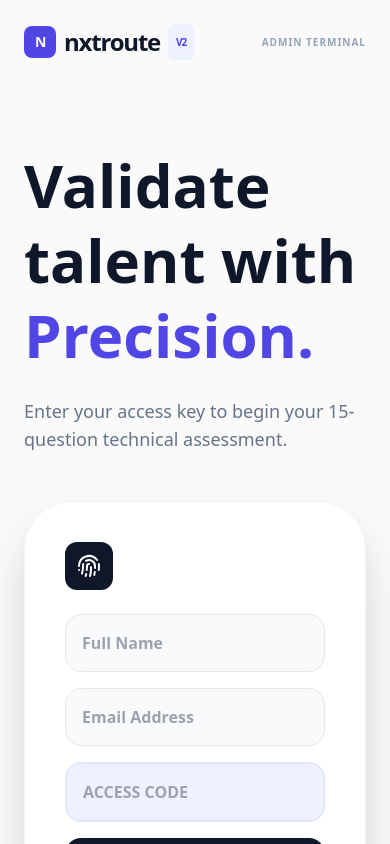
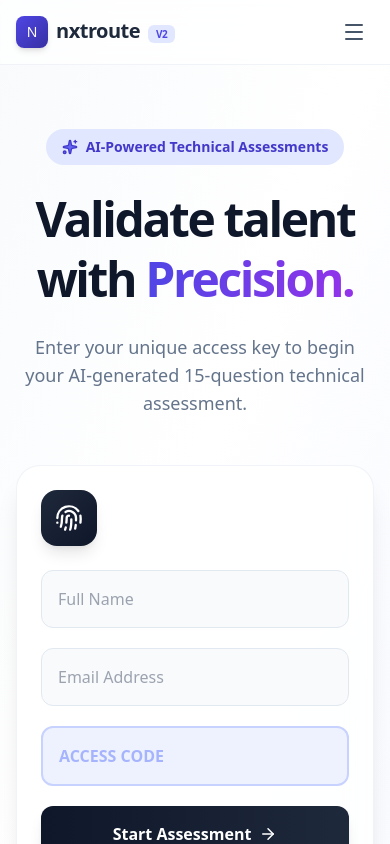
Before and after one commit to Himanshuxcodes/nxtroute, a React app in the folder frontend/: page / in a window 390 px wide. Shown: the top 844 px of the page. Built offline with nearby package versions, Linux system fonts and the light colour scheme; no server answers; the HTML template or start-up script is replaced by a standard one.

Commit message:
Enhanced UI & responsiveness

```diff
--- a/frontend/src/App.jsx
+++ b/frontend/src/App.jsx
@@ -1,4 +1,5 @@
 import { useState } from 'react';
+import { Menu, X } from 'lucide-react';
 import EntryGate from './components/EntryGate';
 import CandidateQuiz from './components/CandidateQuiz';
 import AdminLogin from './components/AdminLogin';
@@ -8,6 +9,7 @@ export default function App() {
   const [view, setView] = useState('landing');
   const [quizData, setQuizData] = useState(null);
   const [candidate, setCandidate] = useState(null);
+  const [mobileMenuOpen, setMobileMenuOpen] = useState(false);
 
   const startQuiz = (data, user) => {
     setQuizData(data);
@@ -16,21 +18,48 @@ export default function App() {
   };
 
   return (
-    <div className="min-h-screen bg-[#fafafa] text-slate-900 font-sans">
-      <nav className="p-6 flex justify-between items-center max-w-7xl mx-auto">
-        <div onClick={() => window.location.reload()} className="text-2xl font-black tracking-tighter cursor-pointer flex items-center gap-2">
-          <div className="w-8 h-8 bg-indigo-600 rounded-lg flex items-center justify-center text-white text-sm">N</div>
-          nxtroute <span className="text-indigo-600 text-[10px] font-bold bg-indigo-50 px-2 py-0.5 rounded-md">V2</span>
+    <div className="min-h-screen bg-gradient-to-br from-slate-50 via-white to-indigo-50/30 font-sans">
+      <nav className="sticky top-0 z-50 backdrop-blur-lg bg-white/70 border-b border-slate-200/50">
+        <div className="max-w-7xl mx-auto px-4 sm:px-6 lg:px-8">
+          <div className="flex justify-between items-center h-16">
+            {/* Logo */}
+            <div onClick={() => window.location.reload()} className="flex items-center gap-2 cursor-pointer group">
+              <div className="w-8 h-8 bg-gradient-to-br from-indigo-600 to-indigo-800 rounded-lg flex items-center justify-center text-white text-sm shadow-md group-hover:scale-105 transition-transform">
+                N
+              </div>
+              <span className="text-xl font-black tracking-tight text-slate-800">
+                nxtroute
+                <span className="text-indigo-600 text-[10px] font-bold bg-indigo-100 px-2 py-0.5 rounded-md ml-2">V2</span>
+              </span>
+            </div>
+
+            {/* Desktop nav */}
+            <div className="hidden md:flex items-center gap-6">
+              {view === 'landing' && (
+                <button onClick={() => setView('admin-login')} className="text-sm font-medium text-slate-600 hover:text-indigo-600 transition-colors">
+                  Admin Terminal
+                </button>
+              )}
+            </div>
+
+            {/* Mobile menu button */}
+            <button onClick={() => setMobileMenuOpen(!mobileMenuOpen)} className="md:hidden p-2 rounded-lg text-slate-600 hover:bg-slate-100">
+              {mobileMenuOpen ? <X size={24} /> : <Menu size={24} />}
+            </button>
+          </div>
+
+          {/* Mobile menu panel */}
+          {mobileMenuOpen && view === 'landing' && (
+            <div className="md:hidden py-4 border-t border-slate-200">
+              <button onClick={() => { setView('admin-login'); setMobileMenuOpen(false); }} className="block w-full text-left py-2 text-slate-600 hover:text-indigo-600">
+                Admin Terminal
+              </button>
+            </div>
+          )}
         </div>
-
-        {view === 'landing' && (
-          <button onClick={() => setView('admin-login')} className="text-[10px] font-black uppercase tracking-widest text-slate-400 hover:text-indigo-600 transition-colors">
-            Admin Terminal
-          </button>
-        )}
       </nav>
 
-      <main className="max-w-7xl mx-auto px-6">
+      <main className="max-w-7xl mx-auto px-4 sm:px-6 lg:px-8 py-8 md:py-12">
         {view === 'landing' && <EntryGate onStartQuiz={startQuiz} />}
         {view === 'quiz' && <CandidateQuiz quizData={quizData} candidateInfo={candidate} />}
         {view === 'admin-login' && <AdminLogin onAuth={() => setView('dashboard')} />}
--- a/frontend/src/components/EntryGate.jsx
+++ b/frontend/src/components/EntryGate.jsx
@@ -1,5 +1,5 @@
 import { useState } from 'react';
-import { Fingerprint, ArrowRight, Loader2 } from 'lucide-react';
+import { Fingerprint, ArrowRight, Loader2, Sparkles } from 'lucide-react';
 import API from '../api';
 
 export default function EntryGate({ onStartQuiz }) {
@@ -10,7 +10,6 @@ export default function EntryGate({ onStartQuiz }) {
     if (!formData.name || !formData.code) return alert("Missing fields");
     setLoading(true);
     try {
-      // Corrected Path
       const res = await API.get(`/access/${formData.code.toUpperCase()}`);
       onStartQuiz(res.data, { name: formData.name, email: formData.email });
     } catch (err) {
@@ -21,19 +20,29 @@ export default function EntryGate({ onStartQuiz }) {
   };
 
   return (
-    <div className="max-w-4xl mx-auto flex flex-col md:flex-row items-center gap-12 py-16">
-      <div className="flex-1 text-left">
-        <h1 className="text-6xl font-black text-slate-900 leading-tight">Validate talent with <span className="text-indigo-600">Precision.</span></h1>
-        <p className="text-slate-500 mt-6 text-lg">Enter your access key to begin your 15-question technical assessment.</p>
+    <div className="flex flex-col lg:flex-row items-center gap-12 py-8 md:py-16">
+      <div className="flex-1 text-center lg:text-left animate-fade-in-up">
+        <div className="inline-flex items-center gap-2 px-4 py-2 bg-indigo-100 rounded-full text-indigo-700 text-sm font-semibold mb-6">
+          <Sparkles size={16} className="fill-indigo-500" />
+          AI-Powered Technical Assessments
+        </div>
+        <h1 className="text-5xl sm:text-6xl lg:text-7xl font-black text-slate-900 leading-tight tracking-tighter">
+          Validate talent with <span className="bg-gradient-to-r from-indigo-600 to-purple-600 bg-clip-text text-transparent">Precision.</span>
+        </h1>
+        <p className="text-slate-500 mt-6 text-lg max-w-2xl mx-auto lg:mx-0">
+          Enter your unique access key to begin your AI-generated 15‑question technical assessment.
+        </p>
       </div>
 
-      <div className="w-full max-w-md bg-white p-10 rounded-[3rem] shadow-2xl border border-slate-100">
-        <div className="w-12 h-12 bg-slate-900 rounded-xl flex items-center justify-center text-white mb-6"><Fingerprint size={24} /></div>
-        <div className="space-y-4">
-          <input className="w-full p-4 bg-slate-50 border rounded-2xl outline-none focus:border-indigo-500 font-bold" placeholder="Full Name" onChange={(e) => setFormData({...formData, name: e.target.value})} />
-          <input className="w-full p-4 bg-slate-50 border rounded-2xl outline-none focus:border-indigo-500 font-bold" placeholder="Email Address" onChange={(e) => setFormData({...formData, email: e.target.value})} />
-          <input className="w-full p-4 bg-indigo-50 border-2 border-indigo-100 rounded-2xl outline-none focus:border-indigo-500 font-black text-indigo-600 uppercase" placeholder="ACCESS CODE" onChange={(e) => setFormData({...formData, code: e.target.value})} />
-          <button onClick={handleJoin} disabled={loading} className="w-full py-4 bg-slate-900 text-white rounded-2xl font-bold flex items-center justify-center gap-2 hover:bg-indigo-600 transition-all">
+      <div className="w-full max-w-md glass-card rounded-3xl p-6 sm:p-8 border border-slate-200/50 animate-fade-in-up animation-delay-200">
+        <div className="w-14 h-14 bg-gradient-to-br from-slate-800 to-slate-900 rounded-2xl flex items-center justify-center text-white mb-6 shadow-lg">
+          <Fingerprint size={28} />
+        </div>
+        <div className="space-y-5">
+          <input className="w-full p-4 bg-slate-50 border border-slate-200 rounded-xl outline-none focus:border-indigo-500 focus:ring-2 focus:ring-indigo-200 transition-all font-medium" placeholder="Full Name" onChange={(e) => setFormData({...formData, name: e.target.value})} />
+          <input className="w-full p-4 bg-slate-50 border border-slate-200 rounded-xl outline-none focus:border-indigo-500 focus:ring-2 focus:ring-indigo-200 transition-all font-medium" placeholder="Email Address" type="email" onChange={(e) => setFormData({...formData, email: e.target.value})} />
+          <input className="w-full p-4 bg-indigo-50 border-2 border-indigo-200 rounded-xl outline-none focus:border-indigo-600 font-bold text-indigo-700 uppercase placeholder:text-indigo-300" placeholder="ACCESS CODE" onChange={(e) => setFormData({...formData, code: e.target.value})} />
+          <button onClick={handleJoin} disabled={loading} className="w-full py-4 bg-gradient-to-r from-slate-900 to-slate-800 text-white rounded-xl font-bold flex items-center justify-center gap-2 hover:from-indigo-600 hover:to-indigo-700 transition-all shadow-lg hover:shadow-xl disabled:opacity-70">
             {loading ? <Loader2 className="animate-spin" /> : <>Start Assessment <ArrowRight size={18} /></>}
           </button>
         </div>
--- a/frontend/src/components/ProtocolDashboard.jsx
+++ b/frontend/src/components/ProtocolDashboard.jsx
@@ -1,5 +1,5 @@
 import { useState, useEffect } from 'react';
-import { Download, Layout, Users, Trash2, Plus, ListFilter, Tag, Bookmark, Copy, Check } from 'lucide-react';
+import { Download, Trash2, Plus, ListFilter, Tag, Bookmark, Copy, Check } from 'lucide-react';
 import API from '../api';
 import RouteGenerator from './RouteGenerator';
 
@@ -62,9 +62,9 @@ export default function ProtocolDashboard() {
 
   return (
     <div className="py-10">
-      <div className="flex justify-between items-end mb-12">
+      <div className="flex flex-col md:flex-row justify-between items-start md:items-end gap-6 mb-12">
         <div>
-          <h1 className="text-5xl font-black tracking-tight text-slate-900">Admin Terminal</h1>
+          <h1 className="text-4xl sm:text-5xl font-black tracking-tight text-slate-900">Admin Terminal</h1>
           <div className="flex gap-8 mt-8">
             <button
               onClick={() => setTab('protocols')}
@@ -81,7 +81,7 @@ export default function ProtocolDashboard() {
           </div>
         </div>
 
-        <div className="flex gap-4">
+        <div className="flex flex-wrap gap-4">
           {tab === 'submissions' && (
             <div className="relative">
               <select
@@ -102,7 +102,7 @@ export default function ProtocolDashboard() {
 
           <button
             onClick={() => setModalOpen(true)}
-            className="bg-slate-900 text-white px-8 py-4 rounded-2xl font-black text-xs uppercase tracking-widest hover:bg-indigo-600 transition-all shadow-xl flex items-center gap-2"
+            className="bg-slate-900 text-white px-6 py-4 rounded-2xl font-black text-xs uppercase tracking-widest hover:bg-indigo-600 transition-all shadow-xl flex items-center gap-2"
           >
             <Plus size={18}/> New Protocol
           </button>
@@ -110,7 +110,7 @@ export default function ProtocolDashboard() {
           {tab === 'submissions' && displayList.length > 0 && (
             <button
               onClick={downloadCSV}
-              className="bg-emerald-600 text-white px-8 py-4 rounded-2xl font-black text-xs uppercase tracking-widest flex items-center gap-2 hover:bg-emerald-700 transition-all shadow-lg shadow-emerald-100"
+              className="bg-emerald-600 text-white px-6 py-4 rounded-2xl font-black text-xs uppercase tracking-widest flex items-center gap-2 hover:bg-emerald-700 transition-all shadow-lg shadow-emerald-100"
             >
               <Download size={18}/> Export CSV
             </button>
@@ -118,19 +118,20 @@ export default function ProtocolDashboard() {
         </div>
       </div>
 
-      <div className="bg-white rounded-[3rem] shadow-2xl border border-slate-100 overflow-hidden">
+      {/* Desktop Table */}
+      <div className="hidden md:block bg-white rounded-3xl shadow-xl border border-slate-100 overflow-hidden">
         <table className="w-full text-left">
           <thead className="bg-slate-50 border-b">
             <tr>
-              <th className="px-12 py-6 text-xs font-black uppercase text-slate-400 tracking-widest">Identity & Context</th>
-              <th className="px-12 py-6 text-xs font-black uppercase text-slate-400 tracking-widest text-right">Results & Control</th>
+              <th className="px-6 py-5 text-xs font-black uppercase text-slate-400">Identity & Context</th>
+              <th className="px-6 py-5 text-xs font-black uppercase text-slate-400 text-right">Results & Control</th>
             </tr>
           </thead>
           <tbody className="divide-y divide-slate-100">
             {tab === 'protocols' ? (
               data.interviews.map(i => (
                 <tr key={i._id} className="group hover:bg-slate-50 transition-colors">
-                  <td className="px-12 py-10">
+                  <td className="px-6 py-8">
                     <div className="font-black text-2xl text-slate-900 mb-1">{i.title}</div>
                     <div className="flex items-center gap-2">
                       <div className="text-indigo-600 font-mono font-black text-lg bg-indigo-50 px-3 py-1 rounded-lg inline-block uppercase tracking-wider">
@@ -144,12 +145,12 @@ export default function ProtocolDashboard() {
                       </button>
                     </div>
                   </td>
-                  <td className="px-12 py-10 text-right">
+                  <td className="px-6 py-8 text-right">
                     <button
                       onClick={() => deleteItem('protocol', i._id)}
-                      className="p-4 text-slate-200 hover:text-rose-500 hover:bg-rose-50 rounded-2xl transition-all opacity-0 group-hover:opacity-100"
+                      className="p-3 text-slate-200 hover:text-rose-500 hover:bg-rose-50 rounded-xl transition-all opacity-0 group-hover:opacity-100"
                     >
-                      <Trash2 size={24}/>
+                      <Trash2 size={22}/>
                     </button>
                   </td>
                 </tr>
@@ -157,31 +158,31 @@ export default function ProtocolDashboard() {
             ) : (
               displayList.map(s => (
                 <tr key={s._id} className="group hover:bg-slate-50 transition-colors">
-                  <td className="px-12 py-10">
-                    <div className="font-black text-4xl text-slate-900 mb-3 tracking-tighter uppercase italic">
+                  <td className="px-6 py-8">
+                    <div className="font-black text-3xl text-slate-900 mb-2 tracking-tighter uppercase italic">
                       {s.candidateName}
                     </div>
                     <div className="flex flex-col gap-2">
-                      <div className="text-slate-500 text-lg font-bold flex items-center gap-2">
+                      <div className="text-slate-500 text-base font-bold flex items-center gap-2">
                         <Bookmark size={18} className="text-indigo-500" /> {s.interviewTitle || "Assessment Log"}
                       </div>
-                      <div className="text-slate-400 text-sm font-black uppercase flex items-center gap-2 tracking-widest">
-                        <Tag size={16} className="text-indigo-400" /> {s.interviewCode} • {s.candidateEmail}
+                      <div className="text-slate-400 text-xs font-black uppercase flex items-center gap-2 tracking-widest">
+                        <Tag size={14} className="text-indigo-400" /> {s.interviewCode} • {s.candidateEmail}
                       </div>
                     </div>
                   </td>
-                  <td className="px-12 py-10 text-right flex items-center justify-end gap-12">
+                  <td className="px-6 py-8 text-right flex items-center justify-end gap-8">
                     <div className="text-right">
-                      <div className={`text-6xl font-black ${s.score >= 70 ? 'text-emerald-500' : 'text-amber-500'}`}>
+                      <div className={`text-5xl font-black ${s.score >= 70 ? 'text-emerald-500' : 'text-amber-500'}`}>
                         {s.score}%
                       </div>
-                      <div className="text-xs font-black text-slate-300 uppercase tracking-widest mt-1">Final Performance</div>
+                      <div className="text-[10px] font-black text-slate-300 uppercase tracking-widest mt-1">Final Performance</div>
                     </div>
                     <button
                       onClick={() => deleteItem('submission', s._id)}
-                      className="p-4 text-slate-200 hover:text-rose-500 hover:bg-rose-50 rounded-2xl transition-all opacity-0 group-hover:opacity-100"
+                      className="p-3 text-slate-200 hover:text-rose-500 hover:bg-rose-50 rounded-xl transition-all opacity-0 group-hover:opacity-100"
                     >
-                      <Trash2 size={32}/>
+                      <Trash2 size={28}/>
                     </button>
                   </td>
                 </tr>
@@ -189,9 +190,69 @@ export default function ProtocolDashboard() {
             )}
           </tbody>
         </table>
+
+        {/* Empty state for desktop */}
+        {((tab === 'protocols' && data.interviews.length === 0) || (tab === 'submissions' && displayList.length === 0)) && (
+          <div className="py-24 text-center">
+            <div className="text-slate-200 font-black uppercase tracking-[0.5em] text-lg">System Empty / No Matches</div>
+          </div>
+        )}
       </div>
 
-      {/* MODAL INTEGRATION WITH CANCEL LOGIC */}
+      {/* Mobile Card View */}
+      <div className="md:hidden space-y-4">
+        {tab === 'protocols' ? (
+          data.interviews.length === 0 ? (
+            <div className="text-center py-12 text-slate-400">No protocols created yet.</div>
+          ) : (
+            data.interviews.map(i => (
+              <div key={i._id} className="bg-white rounded-2xl p-5 shadow-md border border-slate-100">
+                <div className="flex justify-between items-start">
+                  <div>
+                    <h3 className="font-black text-xl">{i.title}</h3>
+                    <div className="flex items-center gap-2 mt-2">
+                      <code className="text-indigo-600 font-mono font-bold text-sm bg-indigo-50 px-2 py-1 rounded-lg">{i.accessCode}</code>
+                      <button onClick={() => copyCode(i.accessCode, i._id)} className="p-1 text-slate-400 hover:text-indigo-600">
+                        {copyingId === i._id ? <Check size={14} /> : <Copy size={14} />}
+                      </button>
+                    </div>
+                  </div>
+                  <button onClick={() => deleteItem('protocol', i._id)} className="text-slate-300 hover:text-rose-500">
+                    <Trash2 size={20} />
+                  </button>
+                </div>
+              </div>
+            ))
+          )
+        ) : (
+          displayList.length === 0 ? (
+            <div className="text-center py-12 text-slate-400">No submissions found for the selected filter.</div>
+          ) : (
+            displayList.map(s => (
+              <div key={s._id} className="bg-white rounded-2xl p-5 shadow-md border border-slate-100">
+                <div className="flex justify-between items-start">
+                  <div className="flex-1">
+                    <p className="font-black text-2xl uppercase italic">{s.candidateName}</p>
+                    <p className="text-sm text-slate-500 mt-1 break-all">{s.candidateEmail}</p>
+                    <div className="mt-2 flex flex-wrap gap-2">
+                      <span className="text-xs bg-indigo-50 text-indigo-600 px-2 py-1 rounded-full font-mono">{s.interviewCode}</span>
+                      <span className="text-xs bg-slate-100 text-slate-600 px-2 py-1 rounded-full">{s.interviewTitle}</span>
+                    </div>
+                  </div>
+                  <div className="text-right ml-4">
+                    <div className={`text-3xl font-black ${s.score >= 70 ? 'text-emerald-500' : 'text-amber-500'}`}>{s.score}%</div>
+                    <button onClick={() => deleteItem('submission', s._id)} className="mt-2 text-slate-300 hover:text-rose-500">
+                      <Trash2 size={18} />
+                    </button>
+                  </div>
+                </div>
+              </div>
+            ))
+          )
+        )}
+      </div>
+
+      {/* Modal */}
       {isModalOpen && (
         <RouteGenerator
           onCreated={() => { refresh(); }}
--- a/frontend/src/index.css
+++ b/frontend/src/index.css
@@ -2,28 +2,41 @@
 @tailwind components;
 @tailwind utilities;
 
-:root {
-  --bg: #f8fafc; /* Soft Slate/White */
-  --accent: #7c3aed; /* Deeper Violet for contrast */
-  --glass: rgba(255, 255, 255, 0.7);
-  --border: rgba(0, 0, 0, 0.05);
+@layer base {
+  :root {
+    --bg-gradient: linear-gradient(135deg, #f5f7ff 0%, #ffffff 100%);
+  }
+
+  body {
+    background: var(--bg-gradient);
+    font-family: 'Inter', system-ui, -apple-system, sans-serif;
+  }
 }
 
-body {
-  background-color: var(--bg);
-  color: #1e293b;
-  font-family: 'Inter', system-ui, sans-serif;
+@layer components {
+  .glass-card {
+    @apply bg-white/80 backdrop-blur-md border border-white/20 shadow-xl;
+  }
+
+  .hover-lift {
+    @apply transition-all duration-300 hover:-translate-y-1 hover:shadow-2xl;
+  }
+}
+@keyframes fadeInUp {
+  from {
+    opacity: 0;
+    transform: translateY(20px);
+  }
+  to {
+    opacity: 1;
+    transform: translateY(0);
+  }
 }
 
-/* Updated Glass Panel for Light Mode */
-.glass-panel {
-  background: var(--glass);
-  backdrop-filter: blur(12px);
-  border: 1px solid var(--border);
-  box-shadow: 0 10px 30px -10px rgba(0, 0, 0, 0.04);
+.animate-fade-in-up {
+  animation: fadeInUp 0.6s ease-out forwards;
 }
 
-.hex-glow-light {
-  color: var(--accent);
-  text-shadow: 0 0 8px rgba(124, 58, 237, 0.2);
+.animation-delay-200 {
+  animation-delay: 0.2s;
 }
```
Also changed, not shown: frontend/src/components/CandidateQuiz.jsx (+25 -18 lines).
